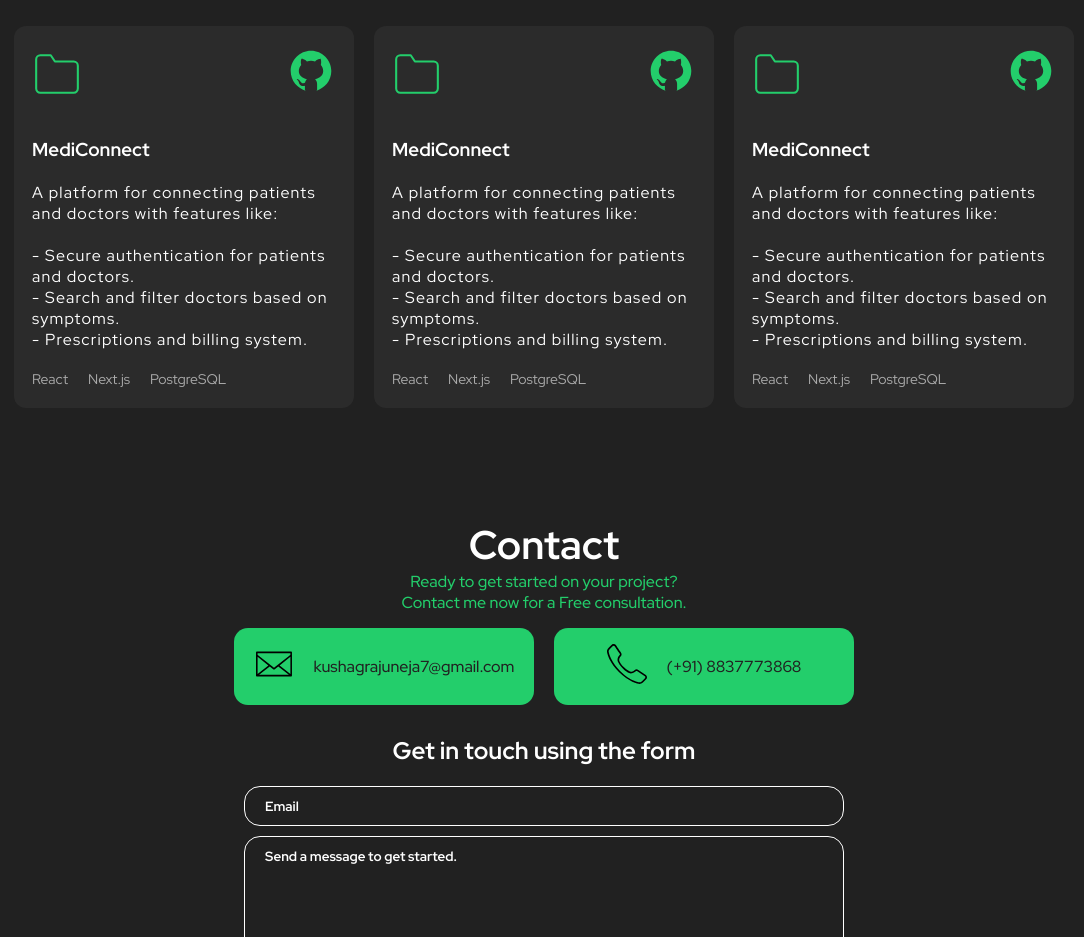
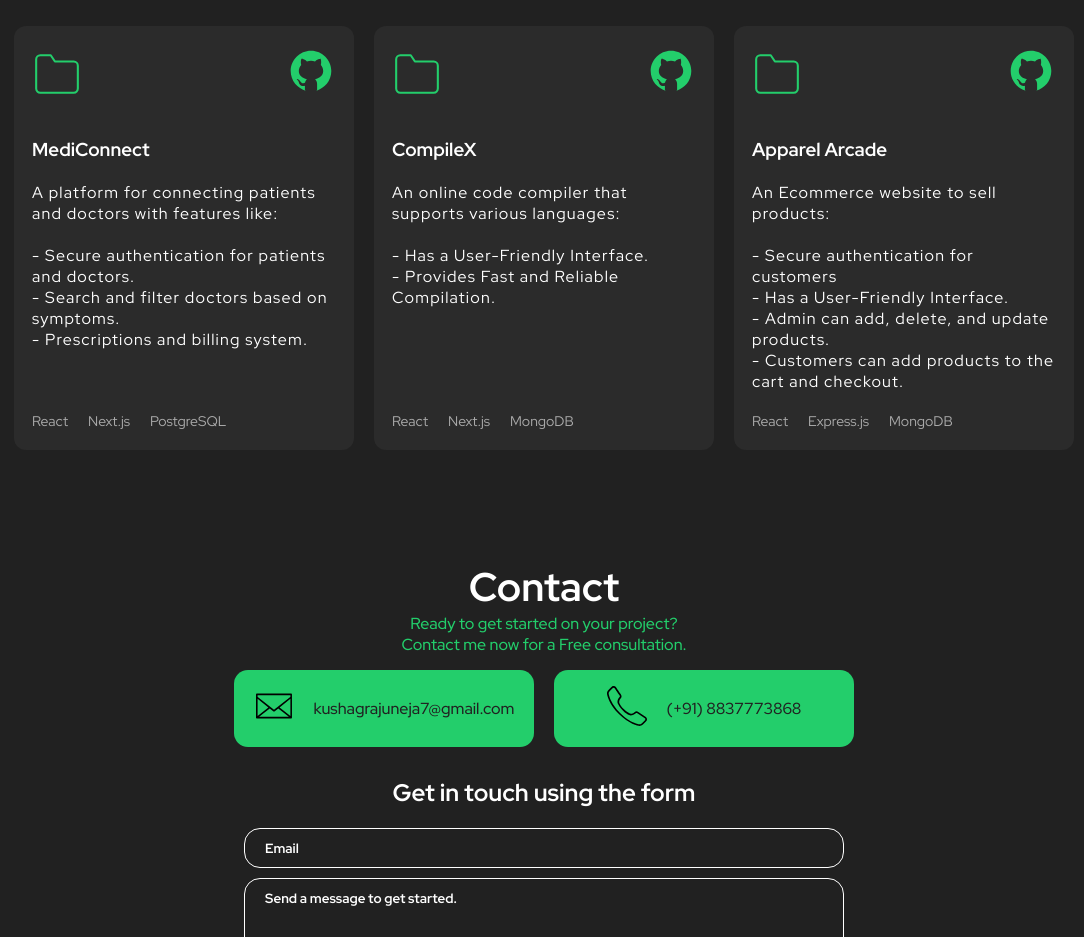
Before and after one commit to ku28/MyPortfolio, a React (Create React App) app: page / in a window 1280 px wide. Shown: the part 1500-2437 px from the top of the page, without its empty margins (96-1180 px from the left). Built offline with nearby package versions, Linux system fonts and the light colour scheme.

Commit message:
update project details and links

```diff
--- a/src/components/Project/Project.tsx
+++ b/src/components/Project/Project.tsx
@@ -8,7 +8,6 @@ export function Project() {
     <Container id="project">
       <h2>My Projects</h2>
       <div className="projects">
-
         <div className="project">
           <header>
             <svg width="50" xmlns="http://www.w3.org/2000/svg" role="img" viewBox="0 0 24 24" fill="none" stroke="#23ce6b" strokeWidth="1" strokeLinecap="round" strokeLinejoin="round"> <title>Folder</title> <path d="M22 19a2 2 0 0 1-2 2H4a2 2 0 0 1-2-2V5a2 2 0 0 1 2-2h5l2 3h9a2 2 0 0 1 2 2z"></path> </svg>
@@ -31,37 +30,37 @@ export function Project() {
           <header>
             <svg width="50" xmlns="http://www.w3.org/2000/svg" role="img" viewBox="0 0 24 24" fill="none" stroke="#23ce6b" strokeWidth="1" strokeLinecap="round" strokeLinejoin="round"> <title>Folder</title> <path d="M22 19a2 2 0 0 1-2 2H4a2 2 0 0 1-2-2V5a2 2 0 0 1 2-2h5l2 3h9a2 2 0 0 1 2 2z"></path> </svg>
             <div className="project-links">
-              <a href="https://github.com/ku28/MediConnect" target="_blank" rel="noreferrer">
+              <a href="https://github.com/ku28/CompileX" target="_blank" rel="noreferrer">
                 <img src={githubIcon} alt="Visit site" /></a>
             </div>
           </header>
           <div className="body">
-            <h3>MediConnect</h3>
-            <p>A platform for connecting patients and doctors with features like: <br /><br />
-              - Secure authentication for patients and doctors. <br />
-              - Search and filter doctors based on symptoms. <br />
-              - Prescriptions and billing system.
+            <h3>CompileX</h3>
+            <p>An online code compiler that supports various languages: <br /><br />
+              - Has a User-Friendly Interface. <br />
+              - Provides Fast and Reliable Compilation.
             </p>
           </div>
-          <footer> <ul className="tech-list"> <li>React</li> <li>Next.js</li> <li>PostgreSQL</li> </ul> </footer>
+          <footer> <ul className="tech-list"> <li>React</li> <li>Next.js</li> <li>MongoDB</li> </ul> </footer>
         </div>
         <div className="project">
           <header>
             <svg width="50" xmlns="http://www.w3.org/2000/svg" role="img" viewBox="0 0 24 24" fill="none" stroke="#23ce6b" strokeWidth="1" strokeLinecap="round" strokeLinejoin="round"> <title>Folder</title> <path d="M22 19a2 2 0 0 1-2 2H4a2 2 0 0 1-2-2V5a2 2 0 0 1 2-2h5l2 3h9a2 2 0 0 1 2 2z"></path> </svg>
             <div className="project-links">
-              <a href="https://github.com/ku28/MediConnect" target="_blank" rel="noreferrer">
+              <a href="https://github.com/ku28/Apparel-Arcade" target="_blank" rel="noreferrer">
                 <img src={githubIcon} alt="Visit site" /></a>
             </div>
           </header>
           <div className="body">
-            <h3>MediConnect</h3>
-            <p>A platform for connecting patients and doctors with features like: <br /><br />
-              - Secure authentication for patients and doctors. <br />
-              - Search and filter doctors based on symptoms. <br />
-              - Prescriptions and billing system.
+            <h3>Apparel Arcade</h3>
+            <p>An Ecommerce website to sell products: <br /><br />
+              - Secure authentication for customers <br />
+              - Has a User-Friendly Interface.  <br />
+              - Admin can add, delete, and update products. <br />
+              - Customers can add products to the cart and checkout.
             </p>
           </div>
-          <footer> <ul className="tech-list"> <li>React</li> <li>Next.js</li> <li>PostgreSQL</li> </ul> </footer>
+          <footer> <ul className="tech-list"> <li>React</li> <li>Express.js</li> <li>MongoDB</li> </ul> </footer>
         </div>
       </div>
     </Container>
```
